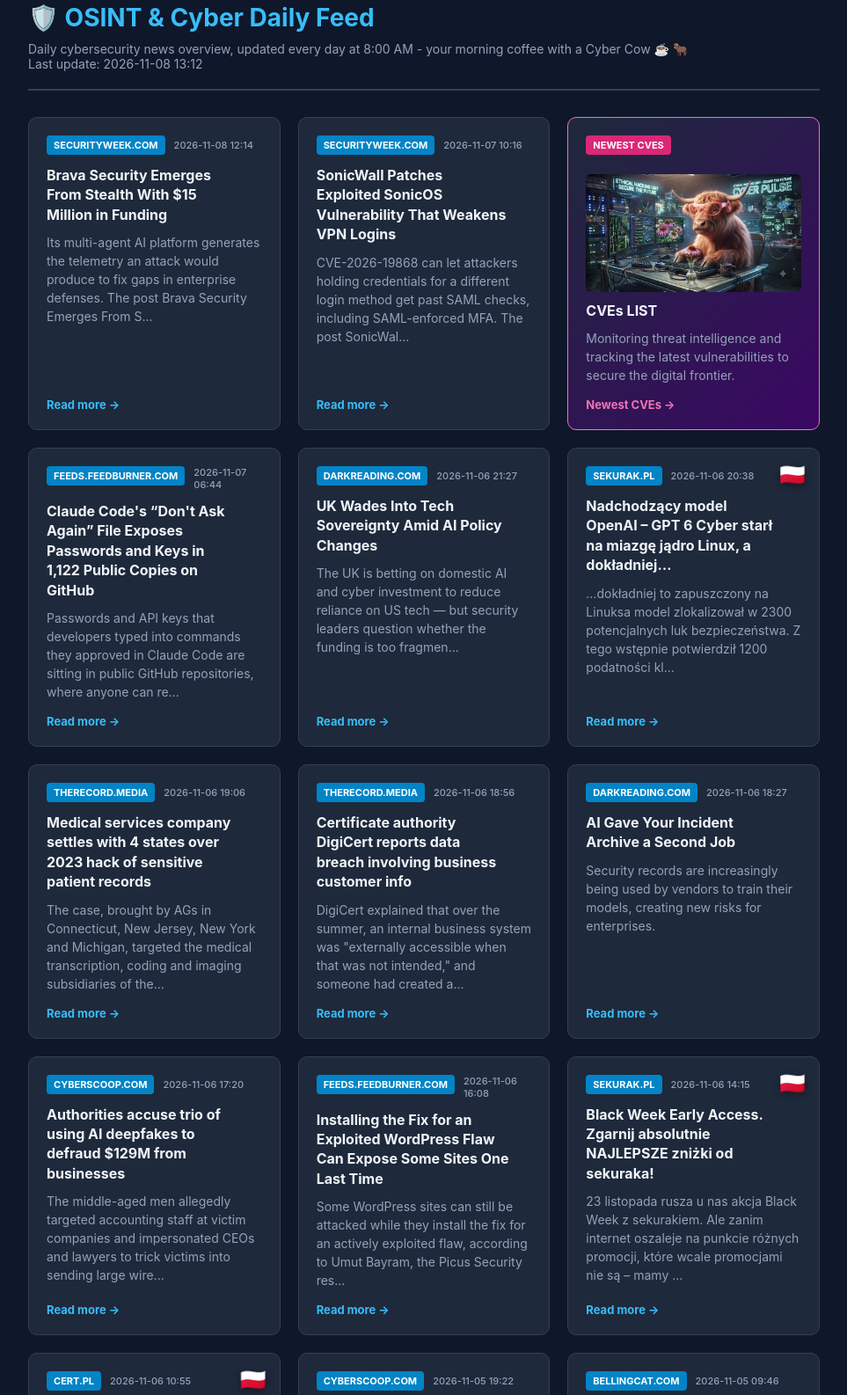
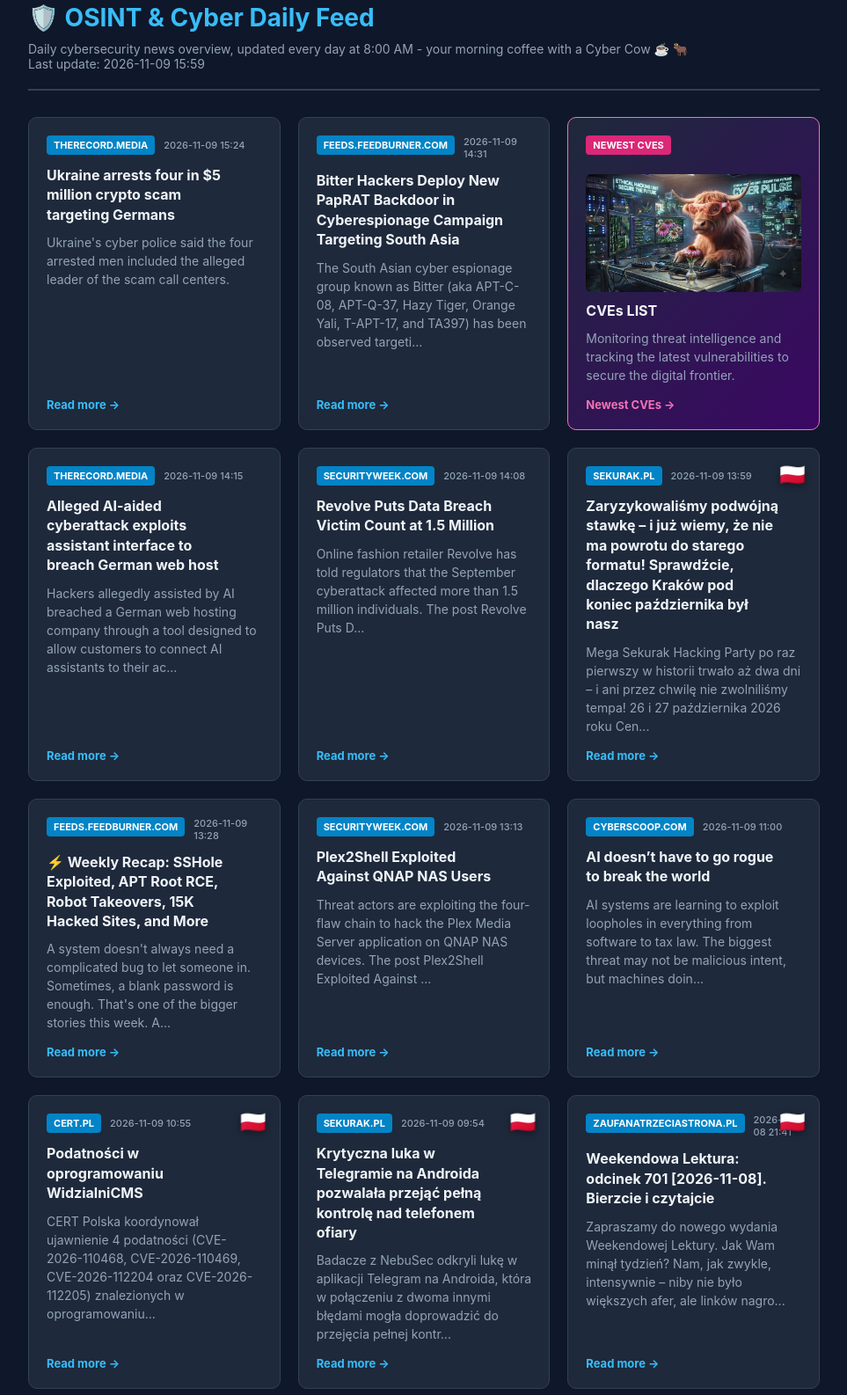
Before and after one commit to bettybu/cyber_pulse, a plain HTML site: page index.html in a window 1280 px wide. Shown: the part 37-1623 px from the top of the page at 88% size, without its empty margins (158-1121 px from the left). Drawn offline with Linux system fonts and the light colour scheme.

Commit message:
Daily automated news update [skip ci]

```diff
--- a/index.html
+++ b/index.html
@@ -107,7 +107,7 @@
     <div class="container">
         <header>
             <h1>🛡️ OSINT & Cyber Daily Feed</h1>
-                <div class="subtitle">Daily cybersecurity news overview, updated every day at 8:00 AM - your morning coffee with a Cyber Cow ☕ 🐂<br>Last update: 2026-11-08 13:12</div>
+                <div class="subtitle">Daily cybersecurity news overview, updated every day at 8:00 AM - your morning coffee with a Cyber Cow ☕ 🐂<br>Last update: 2026-11-09 15:59</div>
         </header>
 
         <div class="grid">
@@ -115,25 +115,23 @@
     <article class="card">
 
         <div style="display: flex; justify-content: flex-start; align-items: center; gap: 10px; margin-bottom: 12px;">
-            <span class="tag" style="margin-bottom: 0;">securityweek.com</span>
-            <span class="date-text">2026-11-08 12:14</span>
+            <span class="tag" style="margin-bottom: 0;">therecord.media</span>
+            <span class="date-text">2026-11-09 15:24</span>
         </div>
-        <h3>Brava Security Emerges From Stealth With $15 Million in Funding</h3>
-        <p class="summary-text">Its multi-agent AI platform generates the telemetry an attack would produce to fix gaps in enterprise defenses.
-The post Brava Security Emerges From S...</p>
-        <a href="https://www.securityweek.com/brava-security-emerges-from-stealth-with-15-million-in-funding/" target="_blank" class="read-more">Read more &rarr;</a>
+        <h3>Ukraine arrests four in $5 million crypto scam targeting Germans</h3>
+        <p class="summary-text">Ukraine's cyber police said the four arrested men included the alleged leader of the scam call centers.</p>
+        <a href="https://therecord.media/ukraine-arrests-scam-call-centers-germany" target="_blank" class="read-more">Read more &rarr;</a>
     </article>
 
     <article class="card">
 
         <div style="display: flex; justify-content: flex-start; align-items: center; gap: 10px; margin-bottom: 12px;">
-            <span class="tag" style="margin-bottom: 0;">securityweek.com</span>
-            <span class="date-text">2026-11-07 10:16</span>
+            <span class="tag" style="margin-bottom: 0;">feeds.feedburner.com</span>
+            <span class="date-text">2026-11-09 14:31</span>
         </div>
-        <h3>SonicWall Patches Exploited SonicOS Vulnerability That Weakens VPN Logins</h3>
-        <p class="summary-text">CVE-2026-19868 can let attackers holding credentials for a different login method get past SAML checks, including SAML-enforced MFA.
-The post SonicWal...</p>
-        <a href="https://www.securityweek.com/sonicwall-patches-exploited-sonicos-bug-that-weakens-vpn-logins/" target="_blank" class="read-more">Read more &rarr;</a>
+        <h3>Bitter Hackers Deploy New PapRAT Backdoor in Cyberespionage Campaign Targeting South Asia</h3>
+        <p class="summary-text">The South Asian cyber espionage group known as Bitter (aka APT-C-08, APT-Q-37, Hazy Tiger, Orange Yali, T-APT-17, and TA397) has been observed targeti...</p>
+        <a href="https://thehackernews.com/2026/11/bitter-hackers-deploy-new-paprat.html" target="_blank" class="read-more">Read more &rarr;</a>
     </article>
 
 <article class="card cow-special-card">
@@ -147,12 +145,102 @@ The post SonicWal...</p>
     <article class="card">
 
         <div style="display: flex; justify-content: flex-start; align-items: center; gap: 10px; margin-bottom: 12px;">
+            <span class="tag" style="margin-bottom: 0;">therecord.media</span>
+            <span class="date-text">2026-11-09 14:15</span>
+        </div>
+        <h3>Alleged AI-aided cyberattack exploits assistant interface to breach German web host</h3>
+        <p class="summary-text">Hackers allegedly assisted by AI breached a German web hosting company through a tool designed to allow customers to connect AI assistants to their ac...</p>
+        <a href="https://therecord.media/cyberattack-germany-ai-mittwald" target="_blank" class="read-more">Read more &rarr;</a>
+    </article>
+
+    <article class="card">
+
+        <div style="display: flex; justify-content: flex-start; align-items: center; gap: 10px; margin-bottom: 12px;">
+            <span class="tag" style="margin-bottom: 0;">securityweek.com</span>
+            <span class="date-text">2026-11-09 14:08</span>
+        </div>
+        <h3>Revolve Puts Data Breach Victim Count at 1.5 Million</h3>
+        <p class="summary-text">Online fashion retailer Revolve has told regulators that the September cyberattack affected more than 1.5 million individuals.
+The post Revolve Puts D...</p>
+        <a href="https://www.securityweek.com/revolve-puts-data-breach-victim-count-at-1-5-million/" target="_blank" class="read-more">Read more &rarr;</a>
+    </article>
+
+    <article class="card">
+        <span class="pl-flag" title="Polskie źródło">🇵🇱</span>
+        <div style="display: flex; justify-content: flex-start; align-items: center; gap: 10px; margin-bottom: 12px;">
+            <span class="tag" style="margin-bottom: 0;">sekurak.pl</span>
+            <span class="date-text">2026-11-09 13:59</span>
+        </div>
+        <h3>Zaryzykowaliśmy podwójną stawkę – i już wiemy, że nie ma powrotu do starego formatu! Sprawdźcie, dlaczego Kraków pod koniec października był nasz</h3>
+        <p class="summary-text">Mega Sekurak Hacking Party po raz pierwszy w historii trwało aż dwa dni – i ani przez chwilę nie zwolniliśmy tempa! 26 i 27 października 2026 roku Cen...</p>
+        <a href="https://sekurak.pl/relacja-mshp-2026/" target="_blank" class="read-more">Read more &rarr;</a>
+    </article>
+
+    <article class="card">
+
+        <div style="display: flex; justify-content: flex-start; align-items: center; gap: 10px; margin-bottom: 12px;">
             <span class="tag" style="margin-bottom: 0;">feeds.feedburner.com</span>
-            <span class="date-text">2026-11-07 06:44</span>
+            <span class="date-text">2026-11-09 13:28</span>
         </div>
-        <h3>Claude Code's “Don't Ask Again” File Exposes Passwords and Keys in 1,122 Public Copies on GitHub</h3>
-        <p class="summary-text">Passwords and API keys that developers typed into commands they approved in Claude Code are sitting in public GitHub repositories, where anyone can re...</p>
-        <a href="https://thehackernews.com/2026/11/claude-codes-dont-ask-again-file.html" target="_blank" class="read-more">Read more &rarr;</a>
+        <h3>⚡ Weekly Recap: SSHole Exploited, APT Root RCE, Robot Takeovers, 15K Hacked Sites, and More</h3>
+        <p class="summary-text">A system doesn't always need a complicated bug to let someone in. Sometimes, a blank password is enough. That's one of the bigger stories this week. A...</p>
+        <a href="https://thehackernews.com/2026/11/weekly-recap-sshole-exploited-apt-root.html" target="_blank" class="read-more">Read more &rarr;</a>
+    </article>
+
+    <article class="card">
+
+        <div style="display: flex; justify-content: flex-start; align-items: center; gap: 10px; margin-bottom: 12px;">
+            <span class="tag" style="margin-bottom: 0;">securityweek.com</span>
+            <span class="date-text">2026-11-09 13:13</span>
+        </div>
+        <h3>Plex2Shell Exploited Against QNAP NAS Users</h3>
+        <p class="summary-text">Threat actors are exploiting the four-flaw chain to hack the Plex Media Server application on QNAP NAS devices.
+The post Plex2Shell Exploited Against ...</p>
+        <a href="https://www.securityweek.com/plex2shell-exploited-against-qnap-nas-users/" target="_blank" class="read-more">Read more &rarr;</a>
+    </article>
+
+    <article class="card">
+
+        <div style="display: flex; justify-content: flex-start; align-items: center; gap: 10px; margin-bottom: 12px;">
+            <span class="tag" style="margin-bottom: 0;">cyberscoop.com</span>
+            <span class="date-text">2026-11-09 11:00</span>
+        </div>
+        <h3>AI doesn’t have to go rogue to break the world</h3>
+        <p class="summary-text">AI systems are learning to exploit loopholes in everything from software to tax law. The biggest threat may not be malicious intent, but machines doin...</p>
+        <a href="https://cyberscoop.com/ai-hacking-risks-loopholes-bruce-schneier-defcon-keynote-op-ed/" target="_blank" class="read-more">Read more &rarr;</a>
+    </article>
+
+    <article class="card">
+        <span class="pl-flag" title="Polskie źródło">🇵🇱</span>
+        <div style="display: flex; justify-content: flex-start; align-items: center; gap: 10px; margin-bottom: 12px;">
+            <span class="tag" style="margin-bottom: 0;">cert.pl</span>
+            <span class="date-text">2026-11-09 10:55</span>
+        </div>
+        <h3>Podatności w oprogramowaniu WidzialniCMS</h3>
+        <p class="summary-text">CERT Polska koordynował ujawnienie 4 podatności (CVE-2026-110468, CVE-2026-110469, CVE-2026-112204 oraz CVE-2026-112205) znalezionych w oprogramowaniu...</p>
+        <a href="https://cert.pl/posts/2026/11/CVE-2026-110468/" target="_blank" class="read-more">Read more &rarr;</a>
+    </article>
+
+    <article class="card">
+        <span class="pl-flag" title="Polskie źródło">🇵🇱</span>
+        <div style="display: flex; justify-content: flex-start; align-items: center; gap: 10px; margin-bottom: 12px;">
+            <span class="tag" style="margin-bottom: 0;">sekurak.pl</span>
+            <span class="date-text">2026-11-09 09:54</span>
+        </div>
+        <h3>Krytyczna luka w Telegramie na Androida pozwalała przejąć pełną kontrolę nad telefonem ofiary</h3>
+        <p class="summary-text">Badacze z NebuSec odkryli lukę w aplikacji Telegram na Androida, która w połączeniu z dwoma innymi błędami mogła doprowadzić do przejęcia pełnej kontr...</p>
+        <a href="https://sekurak.pl/krytyczna-luka-w-telegramie-na-androida-pozwalala-przejac-pelna-kontrole-nad-telefonem-ofiary/" target="_blank" class="read-more">Read more &rarr;</a>
+    </article>
+
+    <article class="card">
+        <span class="pl-flag" title="Polskie źródło">🇵🇱</span>
+        <div style="display: flex; justify-content: flex-start; align-items: center; gap: 10px; margin-bottom: 12px;">
+            <span class="tag" style="margin-bottom: 0;">zaufanatrzeciastrona.pl</span>
+            <span class="date-text">2026-11-08 21:41</span>
+        </div>
+        <h3>Weekendowa Lektura: odcinek 701 [2026-11-08]. Bierzcie i czytajcie</h3>
+        <p class="summary-text">Zapraszamy do nowego wydania Weekendowej Lektury. Jak Wam minął tydzień? Nam, jak zwykle, intensywnie – niby nie było większych afer, ale linków nagro...</p>
+        <a href="https://zaufanatrzeciastrona.pl/post/weekendowa-lektura-odcinek-701-2026-11-08-bierzcie-i-czytajcie/" target="_blank" class="read-more">Read more &rarr;</a>
     </article>
 
     <article class="card">
@@ -164,39 +252,6 @@ The post SonicWal...</p>
         <h3>UK Wades Into Tech Sovereignty Amid AI Policy Changes</h3>
         <p class="summary-text">The UK is betting on domestic AI and cyber investment to reduce reliance on US tech — but security leaders question whether the funding is too fragmen...</p>
         <a href="https://www.darkreading.com/cybersecurity-operations/uk-tech-sovereignty-ai-policy" target="_blank" class="read-more">Read more &rarr;</a>
-    </article>
-
-    <article class="card">
-        <span class="pl-flag" title="Polskie źródło">🇵🇱</span>
-        <div style="display: flex; justify-content: flex-start; align-items: center; gap: 10px; margin-bottom: 12px;">
-            <span class="tag" style="margin-bottom: 0;">sekurak.pl</span>
-            <span class="date-text">2026-11-06 20:38</span>
-        </div>
-        <h3>Nadchodzący model OpenAI – GPT 6 Cyber starł na miazgę jądro Linux, a dokładniej…</h3>
-        <p class="summary-text">&#8230;dokładniej to zapuszczony na Linuksa model zlokalizował w 2300 potencjalnych luk bezpieczeństwa. Z tego wstępnie potwierdził 1200 podatności kl...</p>
-        <a href="https://sekurak.pl/nadchodzacy-model-openai-gpt-6-cyber-starl-na-miazge-jadro-linux-a-dokladniej/" target="_blank" class="read-more">Read more &rarr;</a>
-    </article>
-
-    <article class="card">
-
-        <div style="display: flex; justify-content: flex-start; align-items: center; gap: 10px; margin-bottom: 12px;">
-            <span class="tag" style="margin-bottom: 0;">therecord.media</span>
-            <span class="date-text">2026-11-06 19:06</span>
-        </div>
-        <h3>Medical services company settles with 4 states over 2023 hack of sensitive patient records</h3>
-        <p class="summary-text">The case, brought by AGs in Connecticut, New Jersey, New York and Michigan, targeted the medical transcription, coding and imaging subsidiaries of the...</p>
-        <a href="https://therecord.media/medical-services-company-settles-with-4-state-ags" target="_blank" class="read-more">Read more &rarr;</a>
-    </article>
-
-    <article class="card">
-
-        <div style="display: flex; justify-content: flex-start; align-items: center; gap: 10px; margin-bottom: 12px;">
-            <span class="tag" style="margin-bottom: 0;">therecord.media</span>
-            <span class="date-text">2026-11-06 18:56</span>
-        </div>
-        <h3>Certificate authority DigiCert reports data breach involving business customer info</h3>
-        <p class="summary-text">DigiCert explained that over the summer, an internal business system was "externally accessible when that was not intended," and someone had created a...</p>
-        <a href="https://therecord.media/digicert-certificate-authority-reports-data-breach" target="_blank" class="read-more">Read more &rarr;</a>
     </article>
 
     <article class="card">
@@ -222,28 +277,6 @@ The post SonicWal...</p>
     </article>
 
     <article class="card">
-
-        <div style="display: flex; justify-content: flex-start; align-items: center; gap: 10px; margin-bottom: 12px;">
-            <span class="tag" style="margin-bottom: 0;">feeds.feedburner.com</span>
-            <span class="date-text">2026-11-06 16:08</span>
-        </div>
-        <h3>Installing the Fix for an Exploited WordPress Flaw Can Expose Some Sites One Last Time</h3>
-        <p class="summary-text">Some WordPress sites can still be attacked while they install the fix for an actively exploited flaw, according to Umut Bayram, the Picus Security res...</p>
-        <a href="https://thehackernews.com/2026/11/installing-fix-for-exploited-wordpress.html" target="_blank" class="read-more">Read more &rarr;</a>
-    </article>
-
-    <article class="card">
-        <span class="pl-flag" title="Polskie źródło">🇵🇱</span>
-        <div style="display: flex; justify-content: flex-start; align-items: center; gap: 10px; margin-bottom: 12px;">
-            <span class="tag" style="margin-bottom: 0;">sekurak.pl</span>
-            <span class="date-text">2026-11-06 14:15</span>
-        </div>
-        <h3>Black Week Early Access. Zgarnij absolutnie NAJLEPSZE zniżki od sekuraka!</h3>
-        <p class="summary-text">23 listopada rusza u nas akcja Black Week z sekurakiem. Ale zanim internet oszaleje na punkcie różnych promocji, które wcale promocjami nie są – mamy ...</p>
-        <a href="https://sekurak.pl/black-week-early-access-zgarnij-absolutnie-najlepsze-znizki-od-sekuraka/" target="_blank" class="read-more">Read more &rarr;</a>
-    </article>
-
-    <article class="card">
         <span class="pl-flag" title="Polskie źródło">🇵🇱</span>
         <div style="display: flex; justify-content: flex-start; align-items: center; gap: 10px; margin-bottom: 12px;">
             <span class="tag" style="margin-bottom: 0;">cert.pl</span>
@@ -252,18 +285,6 @@ The post SonicWal...</p>
         <h3>Podatność w bibliotece KAMSOFT ZSIREP CLIENT</h3>
         <p class="summary-text">W bibliotece KAMSOFT ZSIRep CLIENT wykryto podatność typu Improper Certificate Validation (CVE-2026-113618)</p>
         <a href="https://cert.pl/posts/2026/11/CVE-2026-113618/" target="_blank" class="read-more">Read more &rarr;</a>
-    </article>
-
-    <article class="card">
-
-        <div style="display: flex; justify-content: flex-start; align-items: center; gap: 10px; margin-bottom: 12px;">
-            <span class="tag" style="margin-bottom: 0;">cyberscoop.com</span>
-            <span class="date-text">2026-11-05 19:22</span>
-        </div>
-        <h3>Air Force cyber official: need to invest in digital forensics</h3>
-        <p class="summary-text">Wanda Jones-Heath said it’s key to keeping pace with incidents and threats, speaking at a Datadog event Thursday.
-The post Air Force cyber official: n...</p>
-        <a href="https://cyberscoop.com/air-force-digital-forensics-cyber-investment/" target="_blank" class="read-more">Read more &rarr;</a>
     </article>
 
     <article class="card">
@@ -322,17 +343,6 @@ The post Air Force cyber official: n...</p>
     </article>
 
     <article class="card">
-        <span class="pl-flag" title="Polskie źródło">🇵🇱</span>
-        <div style="display: flex; justify-content: flex-start; align-items: center; gap: 10px; margin-bottom: 12px;">
-            <span class="tag" style="margin-bottom: 0;">cert.pl</span>
-            <span class="date-text">2026-11-03 09:00</span>
-        </div>
-        <h3>CERT Polska uruchamia program bug bounty dla administracji publicznej</h3>
-        <p class="summary-text">Startuje program bug bounty - uruchomiony na autorskiej platformie hack.cert.pl, stworzonej i&nbsp;obsługiwanej przez CERT Polska. Cały proces zgłasza...</p>
-        <a href="https://cert.pl/posts/2026/11/bug-bounty/" target="_blank" class="read-more">Read more &rarr;</a>
-    </article>
-
-    <article class="card">
 
         <div style="display: flex; justify-content: flex-start; align-items: center; gap: 10px; margin-bottom: 12px;">
             <span class="tag" style="margin-bottom: 0;">krebsonsecurity.com</span>
@@ -363,17 +373,6 @@ The post Air Force cyber official: n...</p>
         <h3>Pracownicy czują się zagrożeni, ale ładują dane firm do AI</h3>
         <p class="summary-text">Pracownicy firm czują się zagrożeni i tylko 15% firm nie miało incydentu w ciągu ostatniego roku. Ludzie rzadziej niż kiedyś deklarują posiadanie wied...</p>
         <a href="https://niebezpiecznik.pl/post/pracownicy-czuja-sie-zagrozeni-ale-laduja-dane-firm-do-ai-raport-eset/" target="_blank" class="read-more">Read more &rarr;</a>
-    </article>
-
-    <article class="card">
-        <span class="pl-flag" title="Polskie źródło">🇵🇱</span>
-        <div style="display: flex; justify-content: flex-start; align-items: center; gap: 10px; margin-bottom: 12px;">
-            <span class="tag" style="margin-bottom: 0;">zaufanatrzeciastrona.pl</span>
-            <span class="date-text">2026-10-31 22:10</span>
-        </div>
-        <h3>Weekendowa Lektura: odcinek 700 [2026-10-31]. Bierzcie i czytajcie</h3>
-        <p class="summary-text">Zapraszamy do nowego wydania Weekendowej Lektury, zawierającego najciekawsze informacje na temat ataków, wycieków, podatności i szkodników, które zaob...</p>
-        <a href="https://zaufanatrzeciastrona.pl/post/weekendowa-lektura-odcinek-700-2026-10-31-bierzcie-i-czytajcie/" target="_blank" class="read-more">Read more &rarr;</a>
     </article>
 
     <article class="card">
```
